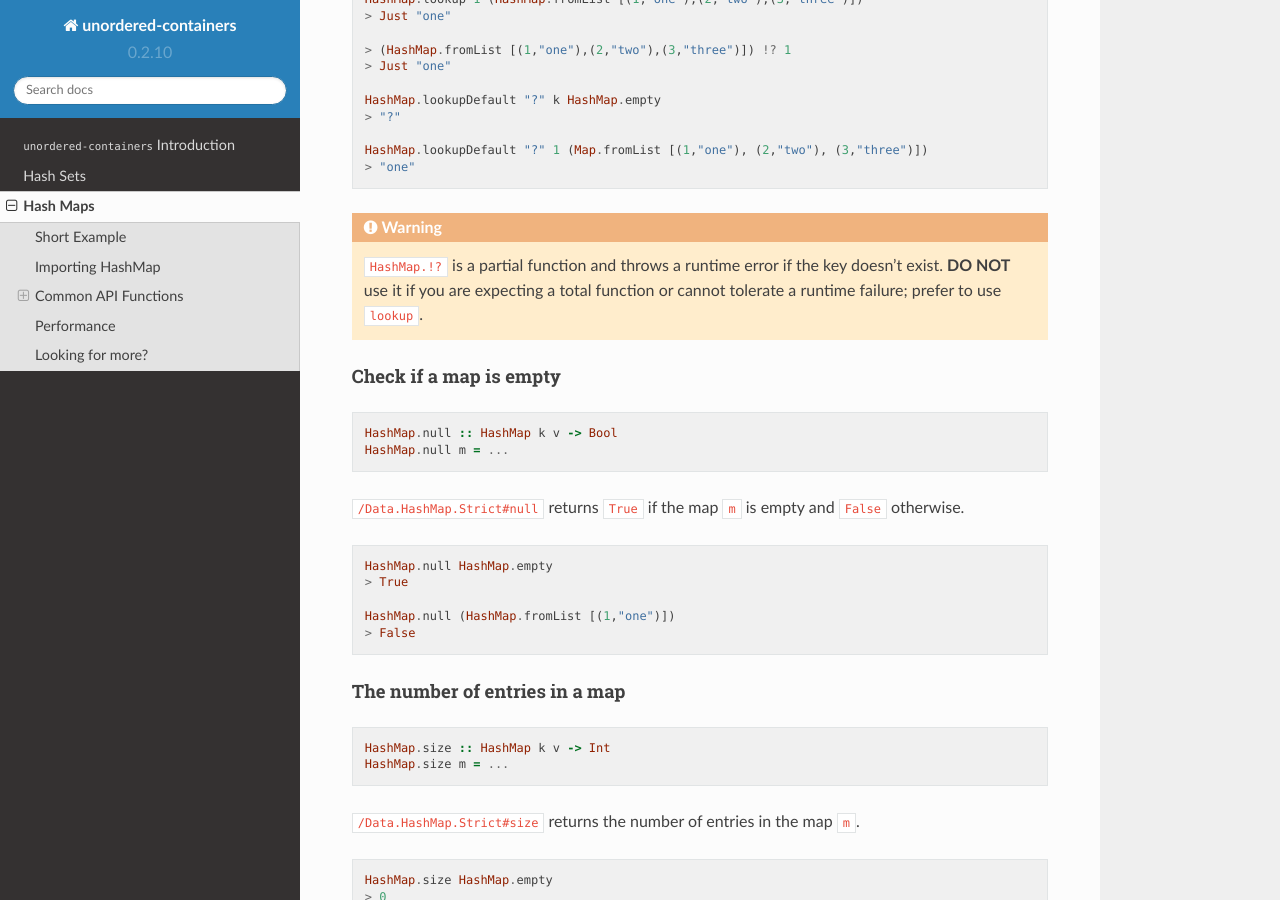
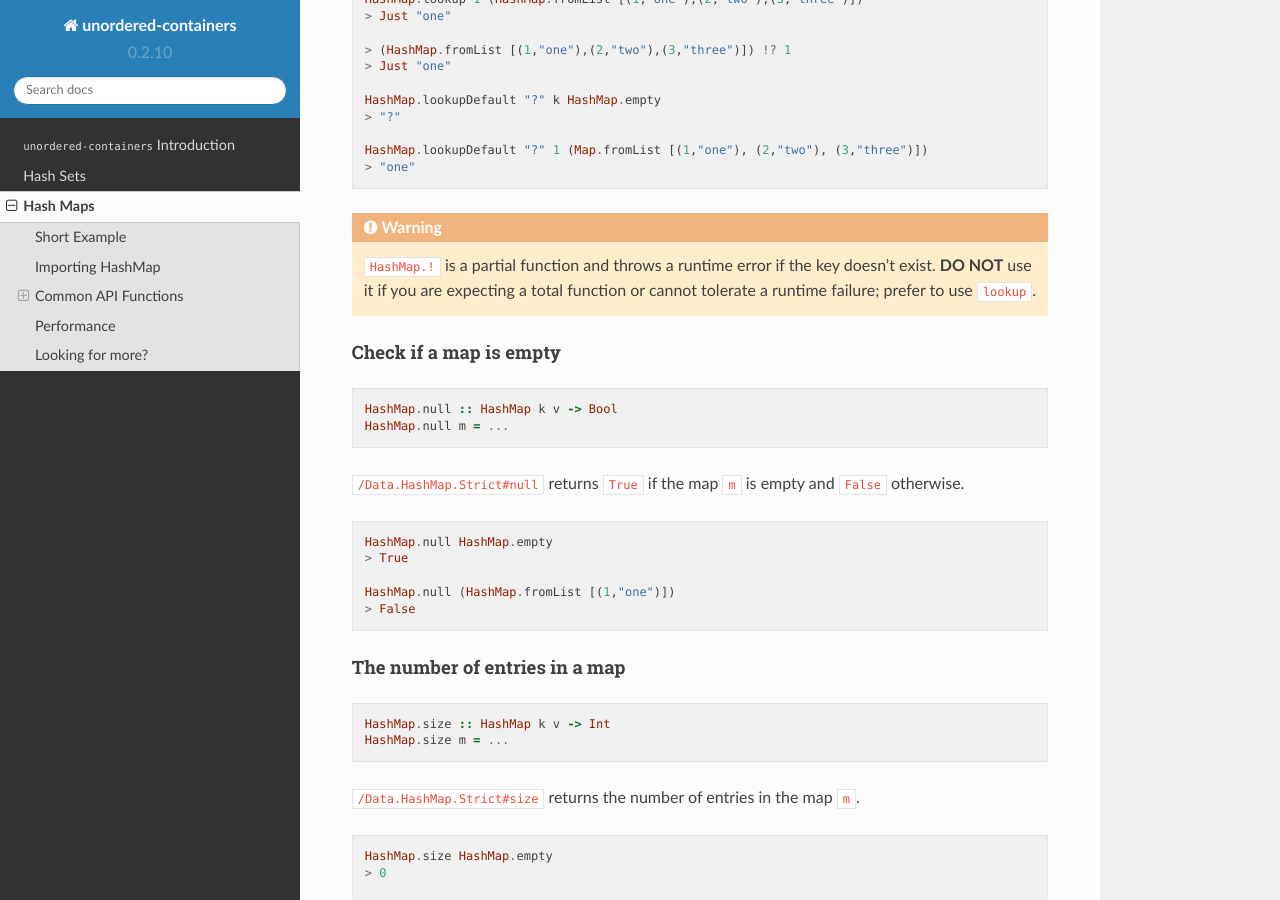
Before and after one commit to haskell-unordered-containers/unordered-containers, a Sphinx documentation site: the page built from docs/hash-map.rst, in a window 1280 px wide and 900 px high, scrolled down 4613 px. Built offline with Sphinx 7.4.7 and the Read the Docs theme 2.0.0, drawn with Linux system fonts in a browser that asks for light colours; cross-references to code outside the pages are shown as plain code.

Commit message:
Undo incorrect operator rename.

```diff
--- a/docs/hash-map.rst
+++ b/docs/hash-map.rst
@@ -259,7 +259,7 @@ For example::
     > "one"
 
 .. WARNING::
-   ``HashMap.!?`` is a partial function and throws a runtime error if
+   ``HashMap.!`` is a partial function and throws a runtime error if
    the key doesn't exist. **DO NOT** use it if you are expecting a total
    function or cannot tolerate a runtime failure; prefer to use ``lookup``.
 
```
